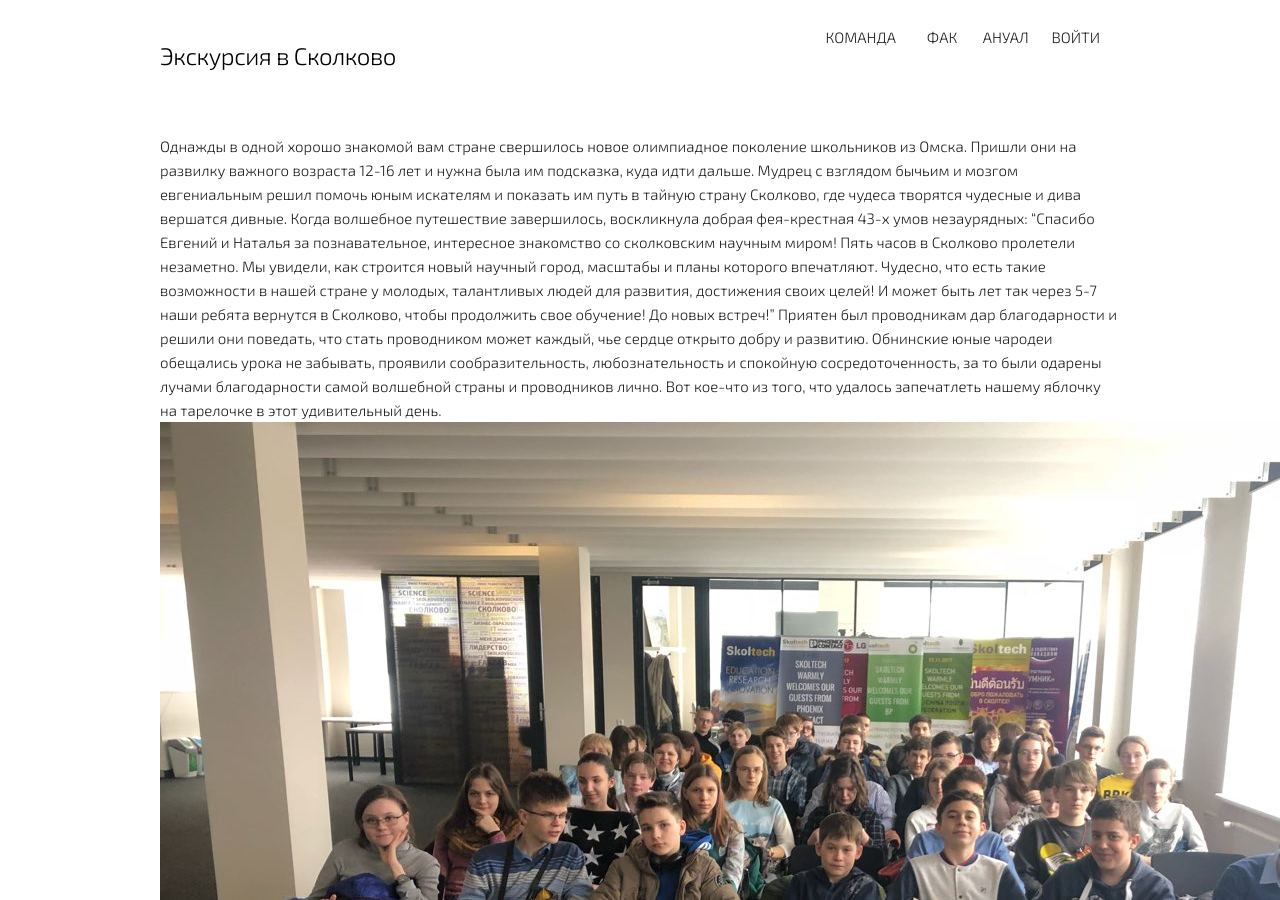
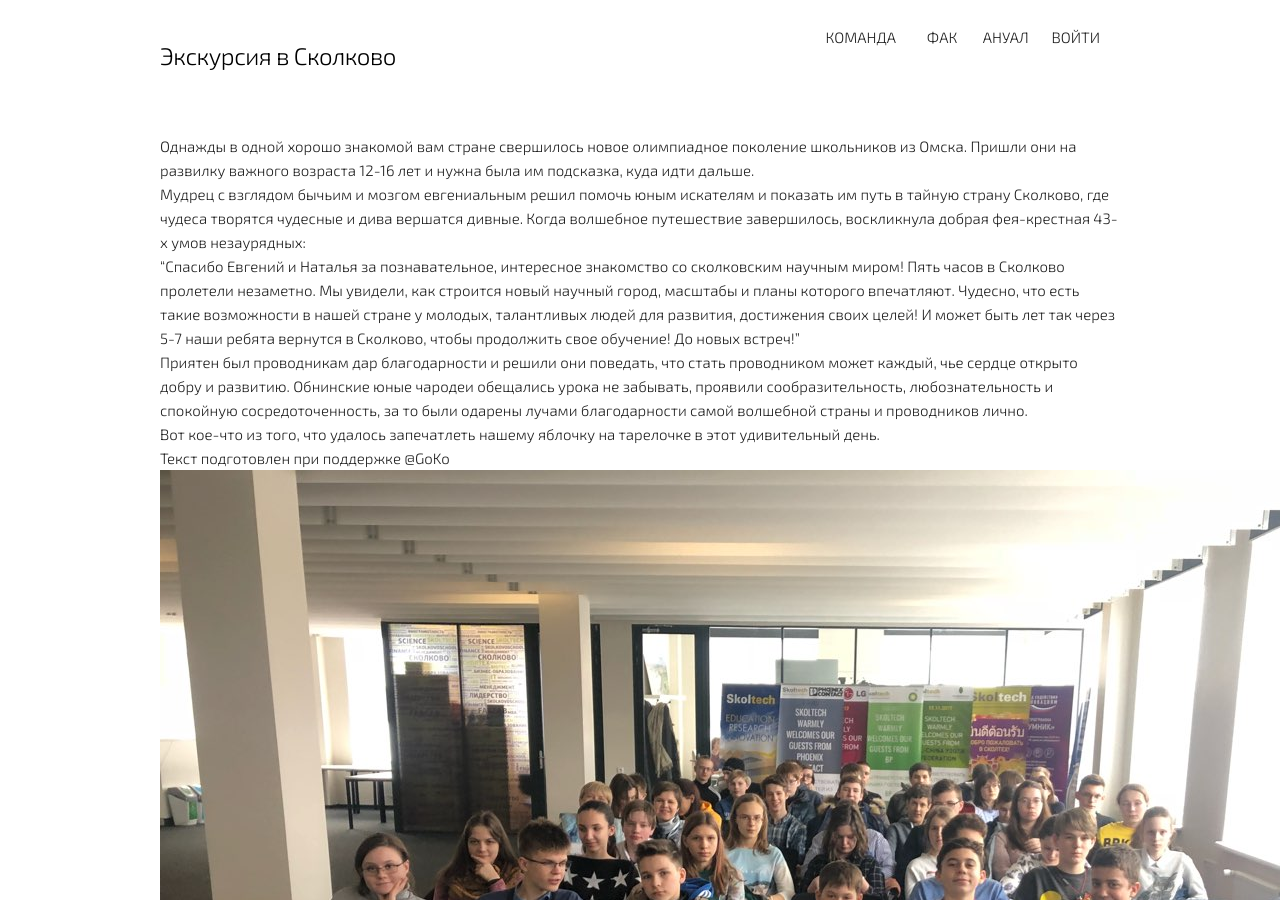
Before and after one commit to evgenity/heisen-new, a Jekyll site: the page built from ekskursiia-v-skolkovo.markdown, in a window 1280 px wide and 900 px high. Built offline with Jekyll 4.4.1, drawn with Linux system fonts in a browser that asks for light colours; nearby versions of some CDN libraries; comment, search, counter and statistics services are not loaded.

Commit message:
Updated Ekskursiia V Skolkovo

```diff
--- a/ekskursiia-v-skolkovo.markdown
+++ b/ekskursiia-v-skolkovo.markdown
@@ -5,12 +5,23 @@ layout: page
 ---
 
 Однажды в одной хорошо знакомой вам стране свершилось новое олимпиадное поколение школьников из Омска. Пришли они на развилку важного возраста 12-16 лет и нужна была им подсказка, куда идти дальше.
+
+
 Мудрец с взглядом бычьим и мозгом евгениальным решил помочь юным искателям и показать им путь в тайную страну Сколково, где чудеса творятся чудесные и дива вершатся дивные.
 Когда волшебное путешествие завершилось, воскликнула добрая фея-крестная 43-х умов незаурядных:
+
+
 “Спасибо Евгений и Наталья за познавательное, интересное знакомство со сколковским научным миром! Пять часов в Сколково пролетели незаметно. Мы увидели, как строится новый научный город, масштабы и планы которого впечатляют.  Чудесно, что есть такие возможности в нашей стране у молодых, талантливых людей для развития, достижения своих целей! И может быть лет так через 5-7 наши ребята вернутся в Сколково, чтобы продолжить свое обучение! До новых встреч!”
+
+
 Приятен был проводникам дар благодарности и решили они поведать, что стать проводником может каждый, чье сердце открыто добру и развитию.
 Обнинские юные чародеи обещались урока не забывать, проявили сообразительность, любознательность и спокойную сосредоточенность, за то были одарены лучами благодарности самой волшебной страны и проводников лично.
+
+
 Вот кое-что из того, что удалось запечатлеть нашему яблочку на тарелочке в этот удивительный день.
+
+Текст подготовлен при поддержке @GoKo
+
 ![2018-04-02 15.54.08.jpg](/uploads/2018-04-02%2015.54.08.jpg)
 ![2018-04-02 15.53.49.jpg](/uploads/2018-04-02%2015.53.49.jpg)
 ![2018-04-02 15.53.15.jpg](/uploads/2018-04-02%2015.53.15.jpg)
```
